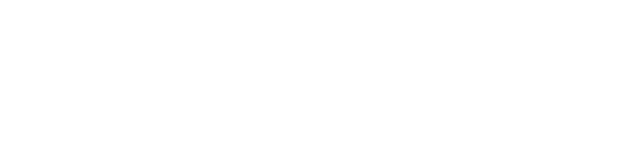
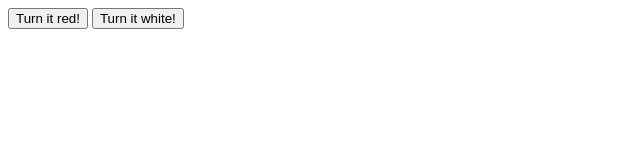
Before and after one commit to EdwinE97/JSINTRO4, a plain HTML site: page index.html in a window 1280 px wide. Shown: the whole page, without its empty margins (0-640 px from the left). Drawn offline with Linux system fonts and the light colour scheme.

Commit message:
Finished Hard

```diff
--- a/index.html
+++ b/index.html
@@ -7,6 +7,8 @@
     <title>Document</title>
 </head>
 <body>
+    <button  type = "button" onclick ="colorChange(`red`);">Turn it red!</button>
+    <button type = "button" onclick ="colorChange(`white`);">Turn it white!</button>
 
 </body>
 <script src= "js4.js"></script>
--- a/js4.js
+++ b/js4.js
@@ -52,3 +52,16 @@ function targetValue(x){
      targetValue(7);
      targetValue(5);
      targetValue(60);
+
+
+//      HARD: Create two buttons, one that when clicked turns the background of the body red. The other, when clicked, turns the body's background color white. Each of the background colors should be defined as class styles and when the buttons are pushed the body's classList is updated to include the correct class for the background.
+
+// Create a single function that takes an input className and updates the body's classList to ONLY include that className
+
+// *Note: Check Canvas for the starter code needed for this exercise. The starter code will be located in a folder named hard_js.
+
+
+
+function colorChange(color){
+    document.body.style.backgroundColor = color;
+}
```
